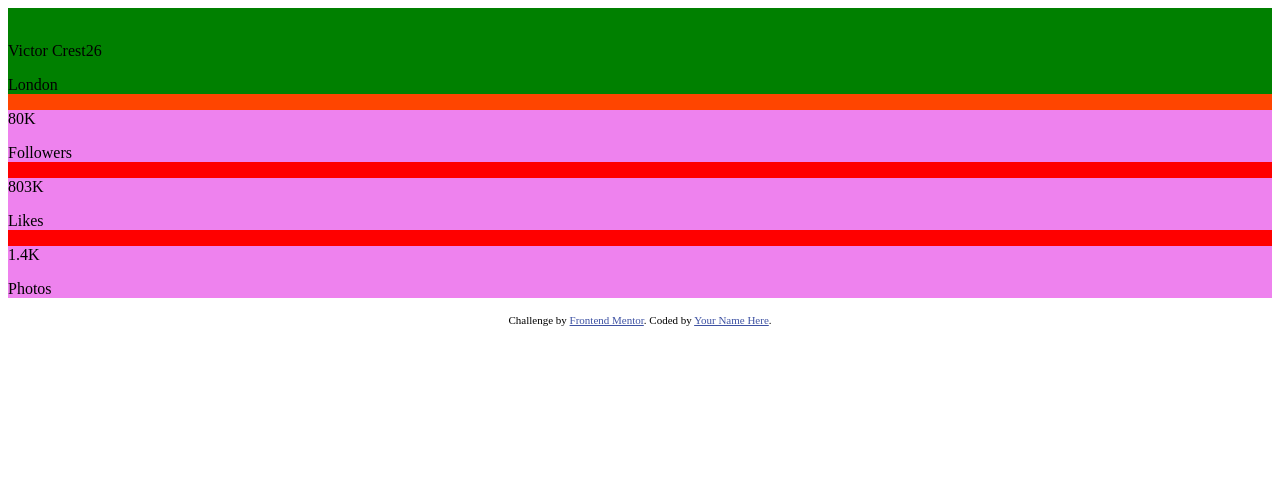
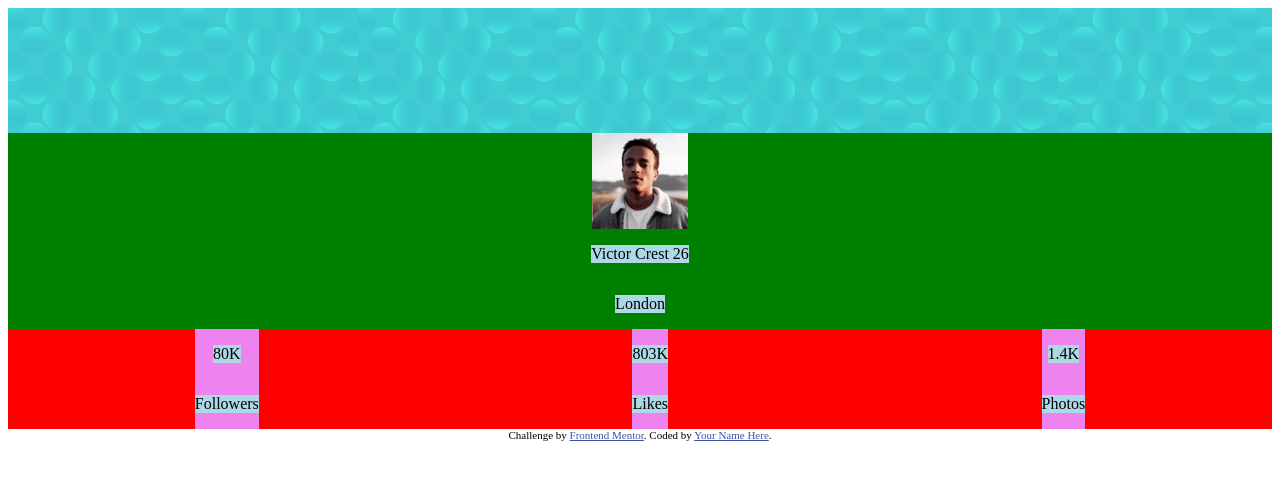
Before and after one commit to lucferre/profile-card-component, a plain HTML site: page index.html in a window 1280 px wide. Drawn offline with Linux system fonts and the light colour scheme.

Commit message:
create all basic structure

```diff
--- a/index.html
+++ b/index.html
@@ -19,8 +19,8 @@
   <div class="card">
     <div class="card_head"></div>
     <div class="card_body">
-      <img src="#" alt="">
-      <p>Victor Crest<span>26</span></p>
+      <img src="./images/image-victor.jpg" alt="User's profile picture">
+      <p>Victor Crest <span>26</span></p>
       <p>London</p>
     </div>
     <div class="card_footer">
--- a/style.css
+++ b/style.css
@@ -1,3 +1,10 @@
+:root {
+    --dark-cyan: hsl(185, 75%, 39%);
+    --des-blue: hsl(229, 23%, 23%);
+    --dark-grayish-blue: hsl(227, 10%, 46%);
+    --dark-gray: hsl(0, 0%, 59%);
+}
+
 html {
     margin: 0;
     padding: 0;
@@ -8,22 +15,43 @@ body {
     box-sizing: inherit;
 }
 
+p {
+    background-color: lightblue;
+}
+
+.main-text {
+    font-size: 18px;
+}
+
 .card {
     background-color: orangered;
+    display: flex;
+    flex-direction: column;
+    align-items: stretch;
 }
 
-.card_header {
-    background-color: blue;
+.card_head {
+    background-image: url(./images/bg-pattern-card.svg);
+    height: 125px;
 }
 
 .card_body {
     background-color: green;
+    display: flex;
+    flex-direction: column;
+    align-items: center;
 }
 
 .card_footer {
     background-color: red;
+    display: flex;
+    justify-content: space-around;
+    align-items: flex-end;
 }
 
 .stats {
     background-color: violet;
+    display: flex;
+    flex-direction: column;
+    align-items: center;
 }
```
